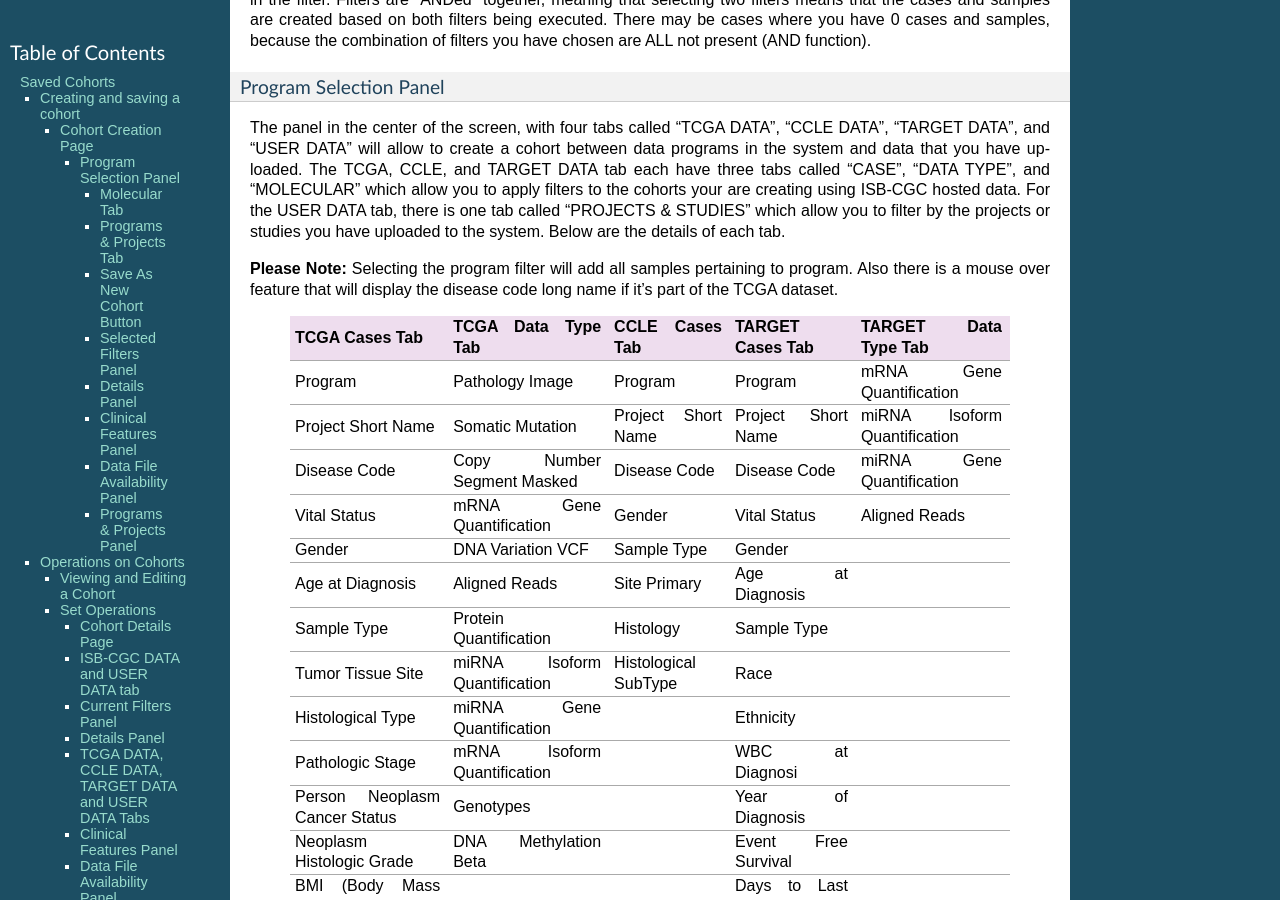
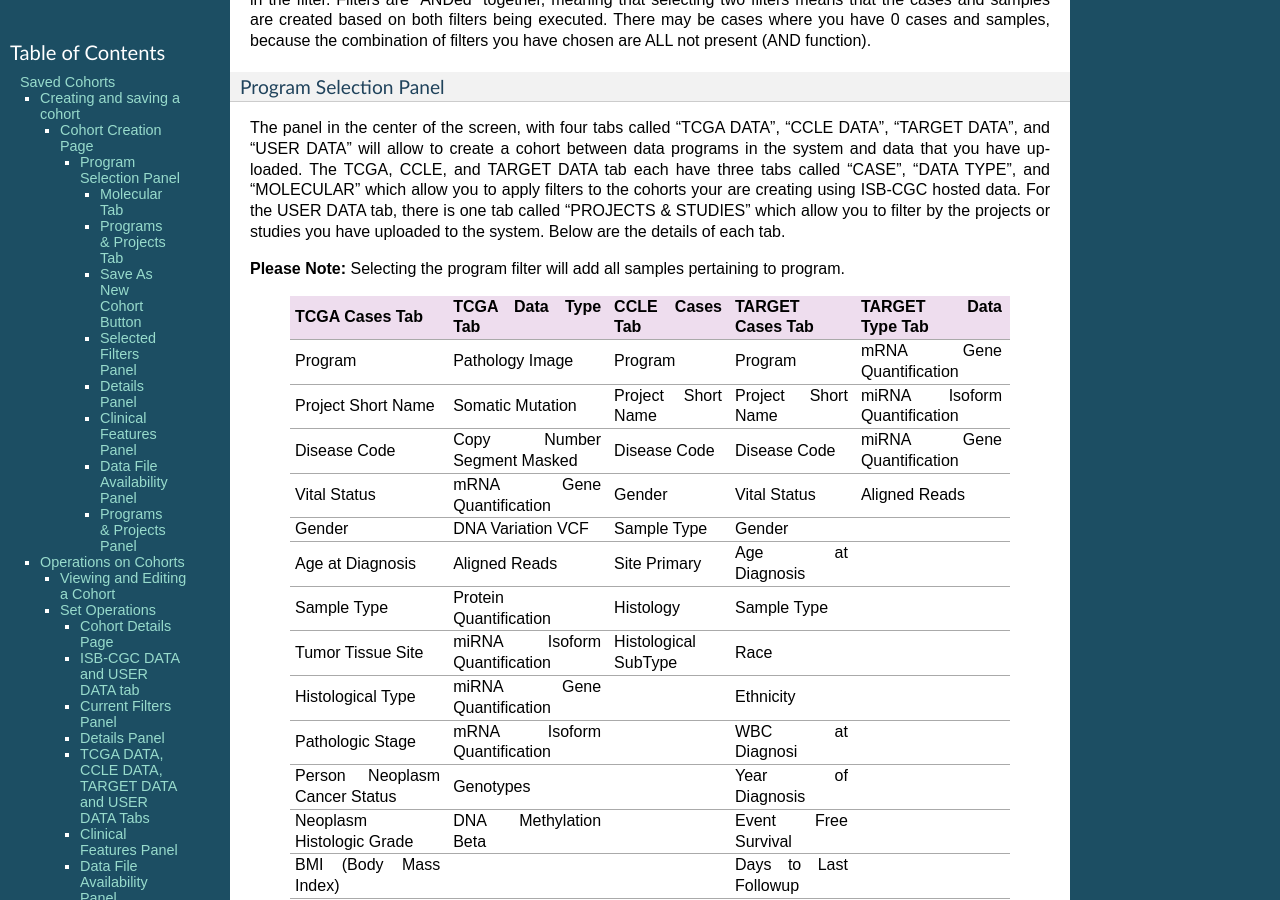
Before and after one commit to isb-cgc/readthedocs, a Sphinx documentation site: the page built from docs/source/sections/webapp/Saved-Cohorts.rst, in a window 1280 px wide and 900 px high, scrolled down 767 px. Built offline with Sphinx 7.4.7, drawn with Linux system fonts in a browser that asks for light colours; pages that are not in the unit, such as notebooks, are missing from menus.

Commit message:
Update Saved-Cohorts.rst

```diff
--- a/docs/source/sections/webapp/Saved-Cohorts.rst
+++ b/docs/source/sections/webapp/Saved-Cohorts.rst
@@ -39,7 +39,7 @@ Program Selection Panel
 -----------------------
 The panel in the center of the screen, with four tabs called "TCGA DATA", "CCLE DATA", "TARGET DATA", and "USER DATA" will allow to create a cohort between data programs in the system and data that you have uploaded. The  TCGA, CCLE, and TARGET DATA tab each have three tabs called "CASE", "DATA TYPE", and "MOLECULAR"  which allow you to apply filters to the cohorts your are creating using ISB-CGC hosted data. For the USER DATA tab, there is one tab called "PROJECTS & STUDIES" which allow you to filter by the projects or studies you have uploaded to the system. Below are the details of each tab.
 
-**Please Note:** Selecting the program filter will add all samples pertaining to program. Also there is a mouse over feature that will display the disease code long name if it's part of the TCGA dataset.
+**Please Note:** Selecting the program filter will add all samples pertaining to program.
 
 
 
```
